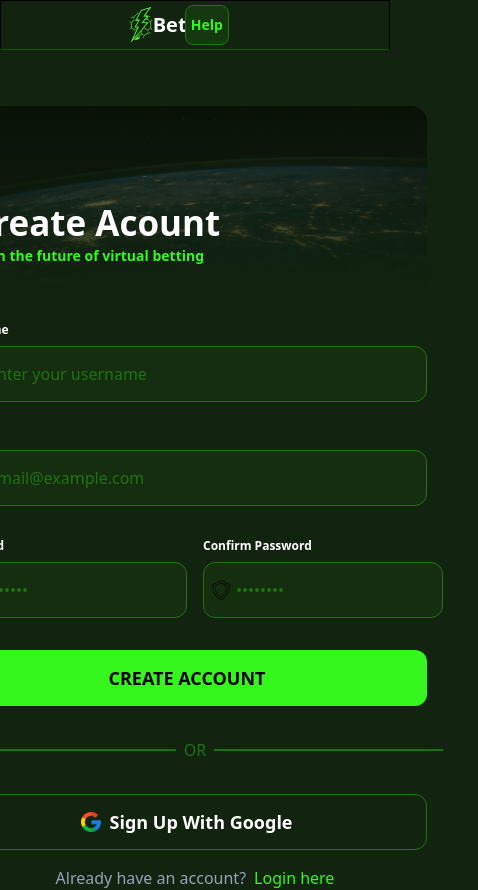
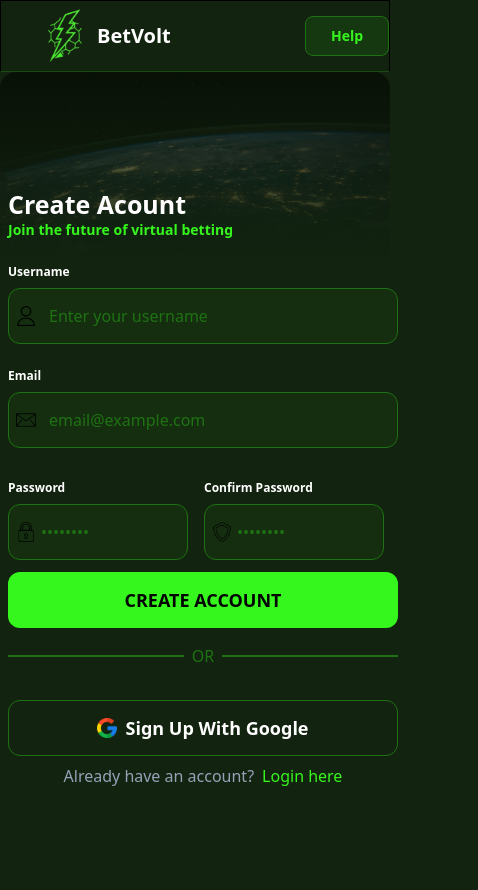
Before and after one commit to DeMo900/Football-prediction, a website: page views/signup.html in a window 390 px wide. Shown: the whole page, 478 px wide, since content can reach past the window. After the commit the page ends 844 px from the top, so only its background shows below. Drawn offline with Linux system fonts and the light colour scheme.

Commit message:
responsive on mobiles

```diff
--- a/views/signup.html
+++ b/views/signup.html
@@ -7,43 +7,43 @@
     <link rel="stylesheet" href="/public/css/output.css">
 </head>
 <body class="bg-primary ">
-<nav class="w-[100%] flex items-center justify-between border border-b-border/50 border-0.5">
+<nav class="w-full flex items-center justify-between border border-b-border/50 border-0.5 ">
 
-   <div class="flex w-fit gap-0 items-center ml-24">
+   <div class="flex w-fit items-center  sm:ml-32 ">
 <img src="/public/icons/logo.png" alt="volt bet" class="w-32 -mr-8">
     <p class="text-white text-xl font-bold ">BetVolt</p>
    </div>
 
-   <div class="w-[84px] h-[40px] bg-bg cursor-pointer flex items-center justify-center text-white mr-40 rounded-lg border border-border border-1.5 hover:bg-bg/30 transition duration-250">
+   <div class="w-full max-w-[84px] h-[40px] bg-bg sm:w-84 sm:mr-18 cursor-pointer flex items-center justify-center text-white  rounded-lg border border-border border-1.5 hover:bg-bg/30 transition duration-250">
     <h3 class="text-font font-bold text-sm ">Help</h3>
    </div>
 </nav>
-<div class="flex justify-center">
-<div>
-    <div class="w-fit relative mt-14">
-        <img src="/public/icons/earth.jpg" class="w-[480px] h-[192px] rounded-2xl opacity-50" alt="">
+<div class="flex w-full justify-center">
+<div class="w-full sm:max-w-[480px]  ">
+    <div class="w-full relative sm:mt-14">
+        <img src="/public/icons/earth.jpg" class="w-full max-w-[480px] sm:w-[480px] h-[192px] rounded-2xl opacity-50" alt="">
     <div class="absolute bottom-0 left-0 w-full h-full  bg-gradient-to-t from-primary to-transparent"></div>
-    <p class=" text-white font-black text-[35px] absolute bottom-12 left-6">Create Acount</p>
-    <p class=" text-font font-bold text-sm absolute bottom-8 left-8">Join the future of virtual betting</p>
+    <p class=" text-white font-black text-[25px] sm:text-[35px] absolute bottom-10 left-2 sm:left-6">Create Acount</p>
+    <p class=" text-font font-bold text-sm absolute bottom-6 left-2 sm:left-8">Join the future of virtual betting</p>
     </div>
 
- <div class="mt-6">
-  <form action="/signup" class="w-fit">
-    <label for="username" class="text-white text-xs font-bold block">Username</label>
-<div class="relative mb-6 mt-2  h-14">
-    <input type="text" name="username" class=" pl-10 placeholder-border bg-input w-[480px] h-14 rounded-xl border border-border border-1 " placeholder="Enter your username">
+ <div class="sm:mt-6 ml-2 sm:ml-0 w-full ">
+  <form action="/signup" class="w-full">
+    <label for="username" class="text-white  text-xs font-bold block">Username</label>
+<div class="relative mb-6 mt-2  w-[470px] sm:w-[480px] h-14">
+    <input type="text" name="username" class=" pl-10 placeholder-border bg-input  w-[390px] sm:w-[480px] h-14 rounded-xl border border-border border-1 " placeholder="Enter your username">
     <img src="/public/icons/user.png" class="w-5 top-1/2 left-2 -translate-y-1/2 absolute" alt="">
 </div>
     <label for="email" class="text-white text-xs font-bold block">Email</label>
     <div class="relative mb-6 mt-2  h-14">
-    <input type="email" name="email" class=" pl-10 placeholder-border bg-input w-[480px] h-14 rounded-xl border border-border border-1" placeholder="email@example.com">
+    <input type="email" name="email" class=" pl-10 placeholder-border bg-input w-[390px] sm:w-[480px] h-14 rounded-xl border border-border border-1" placeholder="email@example.com">
     <img src="/public/icons/mail.png" class="w-5 top-1/2 left-2 -translate-y-1/2 absolute" alt="">
 </div>
     <div class="flex gap-4 mt-4">
       <div>
         <label for="password" class="text-white text-xs font-bold block mt-2">Password</label>
          <div class="relative mt-2">
-        <input type="text" name="password" class=" pl-8 placeholder-border bg-input w-[240px] h-14 rounded-xl border border-border border-1" placeholder="••••••••">
+        <input type="text" name="password" class=" pl-8 placeholder-border bg-input w-[180px] sm:w-[240px] h-14 rounded-xl border border-border border-1" placeholder="••••••••">
         <img src="/public/icons/unlock.png" class="w-5 top-1/2 left-2 -translate-y-1/2 absolute" alt="">
 
       </div>
@@ -51,18 +51,18 @@
       <div>
         <label for="confirmpassword" class="text-white text-xs font-bold mt-2 block">Confirm Password</label>
           <div class="relative mt-2">
-        <input type="text" name="confirmpassword" class=" pl-8 placeholder-border bg-input w-[240px] h-14 rounded-xl border border-border border-1" placeholder="••••••••">
+        <input type="text" name="confirmpassword" class=" pl-8 placeholder-border bg-input  w-[180px] sm:w-[240px] h-14 rounded-xl border border-border border-1" placeholder="••••••••">
         <img src="/public/icons/armor.png" class="w-5 top-1/2 left-2 -translate-y-1/2 absolute" alt="">
       </div>
       </div>
     </div>
-    <button type="submit" class="w-[480px] h-14 bg-button text-lg font-bold mt-8 rounded-xl cursor-pointer hover:bg-button/90 hover:shadow-lg hover:shadow-button/30 transition duration-200">CREATE ACCOUNT</button>
+    <button type="submit" class=" w-full sm:w-[480px] h-14 bg-button text-lg font-bold mt-3 sm:mt-8 rounded-xl cursor-pointer hover:bg-button/90 hover:shadow-lg hover:shadow-button/30 transition duration-200">CREATE ACCOUNT</button>
   </form>
 
-  <p class="flex items-center justify-center gap-2 text-border mt-8 before:content-[''] before:block before:h-0.5 before:w-[50%] before:bg-border after:content-[''] after:block after:h-0.5 after:w-[50%] after:bg-border">
+  <p class="flex items-center justify-center gap-2 text-border mt-4 sm:mt-8 before:content-[''] before:block before:h-0.5 before:w-[50%] before:bg-border after:content-[''] after:block after:h-0.5 after:w-[50%] after:bg-border">
     OR
   </p>
-  <button type="button" class="flex justify-center gap-2 items-center w-[480px] block mb-4 h-14 bg-white/0% text-lg text-white border border-[0.5px] border-border cursor-pointer hover:bg-bg transition duration-200 font-bold mt-8 rounded-xl">
+  <button type="button" class="flex justify-center gap-2 items-center w-full sm:w-[480px] block mb-2 sm:mb-4 h-14 bg-white/0% text-lg text-white border border-[0.5px] border-border cursor-pointer hover:bg-bg transition duration-200 font-bold mt-8 rounded-xl">
     <img class="w-5" src="/public/icons/google.png" alt="">
     <p> Sign Up With Google</p>
   </button>
```
Also changed, not shown: public/css/output.css.
